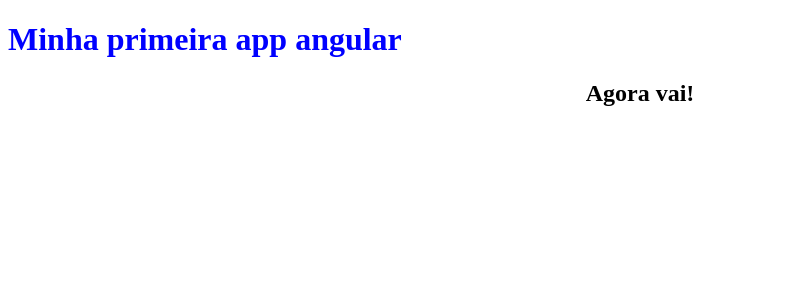
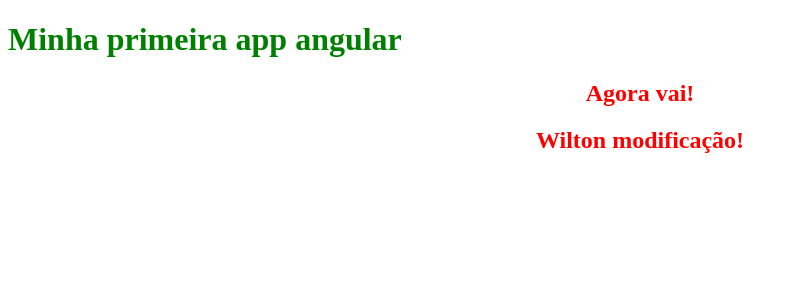
Before and after one commit to Wilton-Lucas/AngularApp, an Angular app in the folder angularApp/: page / in a window 1280 px wide. Shown: the top 300 px of the page, without its empty margins (0-797 px from the left). Built offline with nearby package versions, Linux system fonts and the light colour scheme.

Commit message:
criação de h2 e estilo

```diff
--- a/angularApp/src/app/app.component.css
+++ b/angularApp/src/app/app.component.css
@@ -1,9 +1,10 @@
 h1{
 
-    color:blue;
+    color:green;
 }
 
 .header h2{
     display: flex;
     justify-content: center;
+    color: red;
 }
--- a/angularApp/src/app/app.component.html
+++ b/angularApp/src/app/app.component.html
@@ -1,6 +1,7 @@
 <div class="header">
   <h1>Minha primeira app angular</h1>
   <h2>Agora vai!</h2>
+  <h2>Wilton modificação!</h2>
 </div>
 
 <router-outlet></router-outlet>
```
